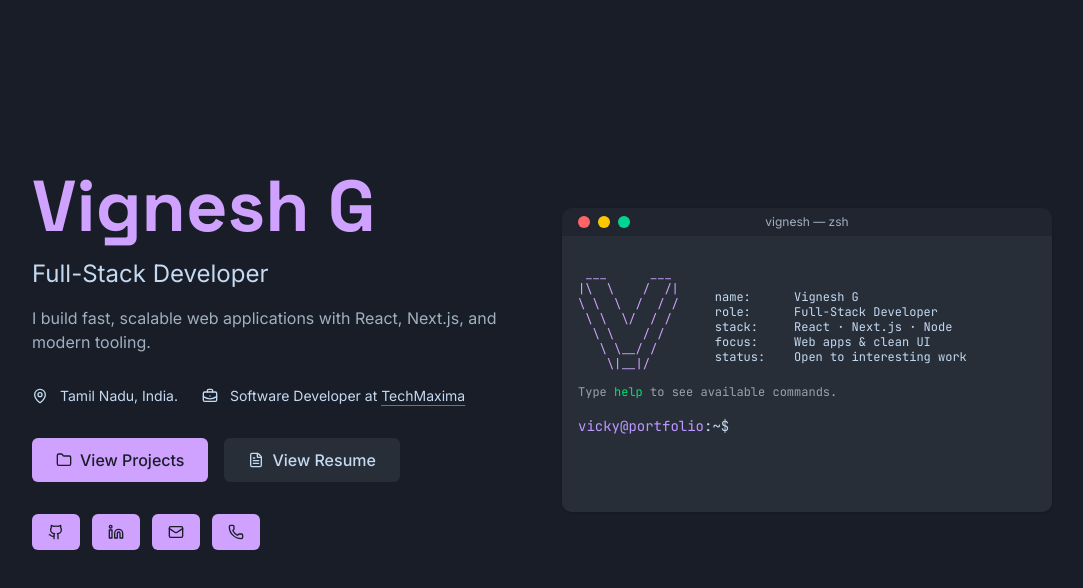
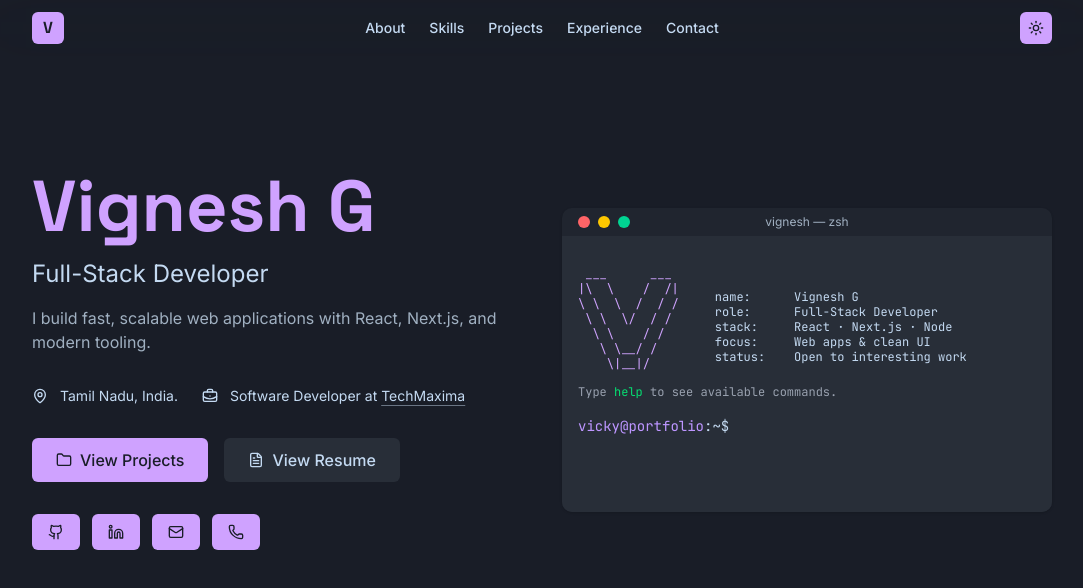
Before and after one commit to vignesh-g-05/portfolio, a React (Vite) app: page / in a window 1280 px wide. Shown: the top 588 px of the page, without its empty margins (98-1181 px from the left). Built offline with nearby package versions, Linux system fonts and the light colour scheme.

Commit message:
feat: create header and nav bar

```diff
--- a/index.html
+++ b/index.html
@@ -1,12 +1,12 @@
 <!doctype html>
-<html lang="en">
+<html lang="en" class="dark">
   <head>
     <meta charset="UTF-8" />
     <link rel="icon" type="image/svg+xml" href="/vite.svg" />
     <meta name="viewport" content="width=device-width, initial-scale=1.0" />
     <title>portfolio</title>
   </head>
-  <body class="dark">
+  <body>
     <div id="root"></div>
     <script type="module" src="/src/main.tsx"></script>
   </body>
--- a/src/App.tsx
+++ b/src/App.tsx
@@ -1,8 +1,10 @@
 import Hero from "./features/hero";
+import Header from "./features/header";
 
 export default function App() {
   return (
     <main className="mx-auto flex max-w-275 flex-col gap-20 px-5 py-10 pt-20 md:px-8 lg:px-10">
+      <Header />
       <Hero />
     </main>
   );
--- /dev/null
+++ b/src/components/ui/shadcn/animated-theme-toggler.tsx
@@ -0,0 +1,97 @@
+import { useCallback, useEffect, useRef, useState } from "react"
+import { Moon, Sun } from "lucide-react"
+import { flushSync } from "react-dom"
+
+import { cn } from "@/lib/utils"
+
+interface AnimatedThemeTogglerProps extends React.ComponentPropsWithoutRef<"button"> {
+  duration?: number
+}
+
+export const AnimatedThemeToggler = ({
+  className,
+  duration = 400,
+  ...props
+}: AnimatedThemeTogglerProps) => {
+  const [isDark, setIsDark] = useState(false)
+  const buttonRef = useRef<HTMLButtonElement>(null)
+
+  useEffect(() => {
+    const updateTheme = () => {
+      setIsDark(document.documentElement.classList.contains("dark"))
+    }
+
+    updateTheme()
+
+    const observer = new MutationObserver(updateTheme)
+    observer.observe(document.documentElement, {
+      attributes: true,
+      attributeFilter: ["class"],
+    })
+
+    return () => observer.disconnect()
+  }, [])
+
+  const toggleTheme = useCallback(() => {
+    const button = buttonRef.current
+    if (!button) return
+
+    const { top, left, width, height } = button.getBoundingClientRect()
+    const x = left + width / 2
+    const y = top + height / 2
+    const viewportWidth = window.visualViewport?.width ?? window.innerWidth
+    const viewportHeight = window.visualViewport?.height ?? window.innerHeight
+    const maxRadius = Math.hypot(
+      Math.max(x, viewportWidth - x),
+      Math.max(y, viewportHeight - y)
+    )
+
+    const applyTheme = () => {
+      const newTheme = !isDark
+      setIsDark(newTheme)
+      document.documentElement.classList.toggle("dark")
+      localStorage.setItem("theme", newTheme ? "dark" : "light")
+    }
+
+    if (typeof document.startViewTransition !== "function") {
+      applyTheme()
+      return
+    }
+
+    const transition = document.startViewTransition(() => {
+      flushSync(applyTheme)
+    })
+
+    const ready = transition?.ready
+    if (ready && typeof ready.then === "function") {
+      ready.then(() => {
+        document.documentElement.animate(
+          {
+            clipPath: [
+              `circle(0px at ${x}px ${y}px)`,
+              `circle(${maxRadius}px at ${x}px ${y}px)`,
+            ],
+          },
+          {
+            duration,
+            easing: "ease-in-out",
+            pseudoElement: "::view-transition-new(root)",
+          }
+        )
+      })
+    }
+  }, [isDark, duration])
+
+  return (
+    <button
+      type="button"
+      ref={buttonRef}
+      onClick={toggleTheme}
+      className={cn(className)}
+      {...props}
+    >
+      {isDark ? <Sun /> : <Moon />}
+      <span className="sr-only">Toggle theme</span>
+    </button>
+  )
+}
--- /dev/null
+++ b/src/features/header/index.tsx
@@ -0,0 +1,63 @@
+import { useState } from "react";
+import { Menu, X } from "lucide-react";
+import { AnimatedThemeToggler } from "@/components/ui/shadcn/animated-theme-toggler";
+
+const Header = () => {
+  const [open, setOpen] = useState(false);
+
+  return (
+    <header className="fixed top-0 right-0 left-0 z-50 bg-transparent px-6 py-3 backdrop-blur-3xl">
+      <div className="mx-auto flex max-w-275 items-center justify-between px-5 md:px-8 lg:px-10">
+        <p className="bg-primary text-background font-heading grid size-8 place-content-center rounded-sm font-bold">
+          V
+        </p>
+
+        <nav className="hidden md:block">
+          <ul className="flex items-center gap-6 text-sm font-medium">
+            <li className="cursor-pointer">About</li>
+            <li className="cursor-pointer">Skills</li>
+            <li className="cursor-pointer">Projects</li>
+            <li className="cursor-pointer">Experience</li>
+            <li className="cursor-pointer">Contact</li>
+          </ul>
+        </nav>
+
+        {/* Action + Mobile Hamburger */}
+        <div className="flex items-center gap-3">
+          {/* Theme Button */}
+          <AnimatedThemeToggler className="bg-primary text-primary-foreground grid size-8 place-content-center rounded-sm [&>svg]:size-4" />
+
+          <button
+            onClick={() => setOpen(!open)}
+            className="bg-primary text-primary-foreground grid size-8 place-content-center rounded-sm md:hidden [&>svg]:size-4"
+          >
+            {open ? <X /> : <Menu />}
+          </button>
+        </div>
+      </div>
+      {open && (
+        <nav className="bg-card animate-in slide-in-from-top-4 border-border fixed top-full right-6 z-40 mt-2 w-56 overflow-hidden rounded-md border shadow-lg md:hidden">
+          <ul className="text-sm font-medium">
+            <li className="hover:bg-secondary cursor-pointer px-4 py-2.5 transition-colors duration-200">
+              About
+            </li>
+            <li className="hover:bg-secondary cursor-pointer px-4 py-2.5 transition-colors duration-200">
+              Skills
+            </li>
+            <li className="hover:bg-secondary cursor-pointer px-4 py-2.5 transition-colors duration-200">
+              Projects
+            </li>
+            <li className="hover:bg-secondary cursor-pointer px-4 py-2.5 transition-colors duration-200">
+              Experience
+            </li>
+            <li className="hover:bg-secondary cursor-pointer px-4 py-2.5 transition-colors duration-200">
+              Contact
+            </li>
+          </ul>
+        </nav>
+      )}
+    </header>
+  );
+};
+
+export default Header;
--- a/src/index.css
+++ b/src/index.css
@@ -150,6 +150,11 @@
 body {
   @apply bg-background text-foreground font-sans antialiased;
 }
+
+button {
+  cursor: pointer;
+}
+
 .scrollbar-minimal::-webkit-scrollbar {
   width: 4px;
   height: 4px;
@@ -181,3 +186,8 @@ body {
   scrollbar-width: thin;
   scrollbar-color: rgba(120, 120, 120, 0.45) transparent;
 }
+::view-transition-old(root),
+::view-transition-new(root) {
+  animation: none;
+  mix-blend-mode: normal;
+}
```
Also changed, not shown: components.json.
